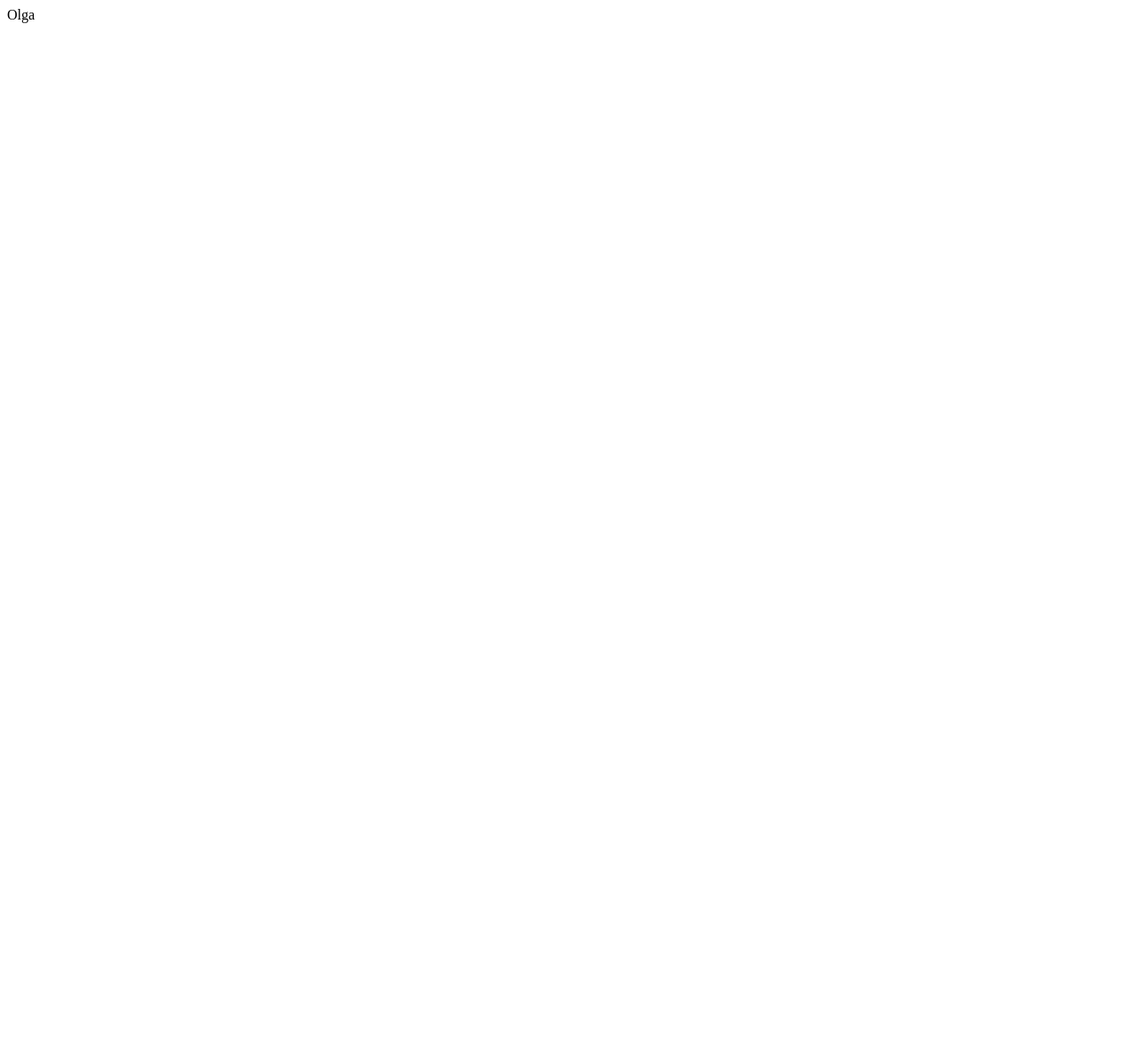
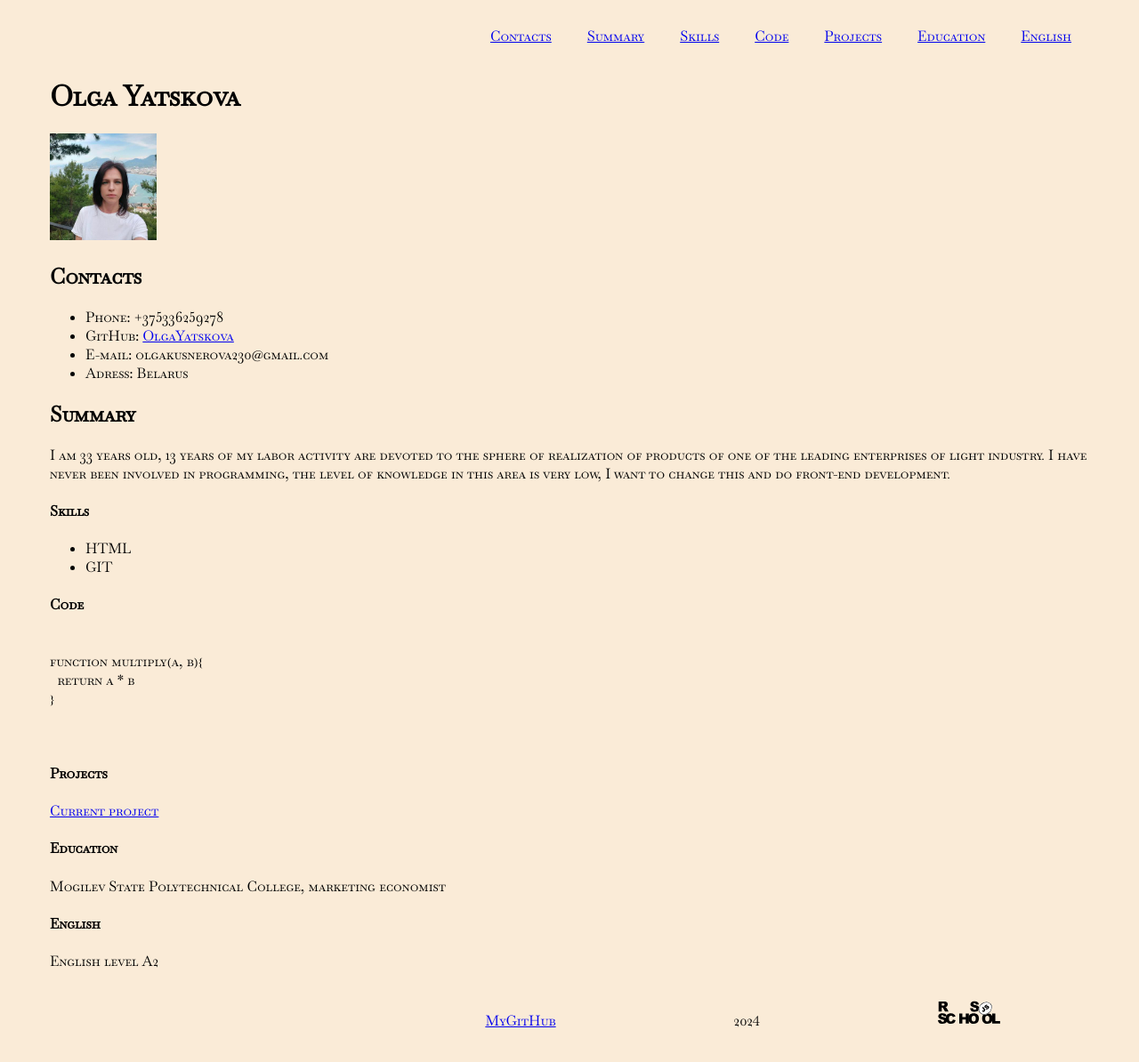
Before and after one commit to OlgaYatskova/rsschool-cv, a plain HTML site: page index.html in a window 1280 px wide. Shown: the whole page at 89% size. Before the commit the page ends 800 px from the top, so only its background shows below. Drawn offline with Linux system fonts and the light colour scheme.

Commit message:
fix: fix index.html add style.css

```diff
--- a/index.html
+++ b/index.html
@@ -3,9 +3,81 @@
 <head>
     <meta charset="UTF-8">
     <meta name="viewport" content="width=device-width, initial-scale=1.0">
-    <title>Document</title>
+    <title>Olga CV</title>
+    <link rel="stylesheet" href="./style.css" />
+    <link rel="icon" href="./assets/img/favicon.ico" />
 </head>
 <body>
-    Olga
+    <header class="header">
+            <nav class="nav">
+                <ul class="nav-list">
+                    <li class="nav-item"><a href="#contacts" class="nav-link">Contacts</a></li>
+                    <li class="nav-item"><a href="#summary" class="nav-link">Summary</a></li>
+                    <li class="nav-item"><a href="#skills" class="nav-link">Skills</a></li>
+                    <li class="nav-item"><a href="#code" class="nav-link">Code</a></li>
+                    <li class="nav-item"><a href="#projects" class="nav-link">Projects</a></li>
+                    <li class="nav-item"><a href="#education" class="nav-link">Education</a></li>
+                    <li class="nav-item"><a href="#english" class="nav-link">English</a></li>
+                </ul>
+            </nav>
+    </header>
+    <main>
+            <p>
+            <h1>Olga Yatskova</h1>
+            </p>
+            <img src="./assets/img/Photo.jpg" alt="Photo" width="120" height="120">
+            <p>
+            <h2>Contacts</h2>
+            </p>
+            <ul>
+                <li>Phone: +375336259278</li>
+                <li>GitHub: <a href="https://github.com/OlgaYatskova">OlgaYatskova</a></li>
+                <li>E-mail: olgakusnerova230@gmail.com</li>
+                <li>Adress: Belarus</li>
+            </ul>
+            <p>
+            <h2>Summary</h2>
+            </p>
+            <p>I am 33 years old, 13 years of my labor activity are devoted to the sphere of realization of products of
+                one of the leading enterprises of light industry. I have never been involved in programming, the level
+                of knowledge in this area is very low, I want to change this and do front-end development.</p>
+            <p>
+            <h4>Skills</h4>
+            </p>
+            <ul>
+                <li>HTML</li>
+                <li>GIT</li>
+            </ul>
+            <p>
+            <h4>Code</h4>
+            </p>
+            <pre>
+            <code>
+function multiply(a, b){
+  return a * b
+}
+            </code>
+            </pre>
+            <p>
+            <h4>Projects</h4>
+            </p>
+            <a href="https://olgayatskova.github.io/rsschool-cv/">Current project</a>
+            <p>
+            <h4>Education</h4>
+            </p>
+            <p>Mogilev State Polytechnical College, marketing economist</p>
+            <p>
+            <h4>English</h4>
+            </p>
+            <p>English level A2</p>
+    </main>
+    <footer class="footer">
+        <ul class="footer-list">
+            <li><a class="footer-link" href="https://github.com/OlgaYatskova">MyGitHub</a></li>
+            <li><p class="footer-link">2024</p></li>
+            <li><a class="footer-link" href="https://rs.school/courses/javascript-ru"><img
+                    src="./assets/img/rs-school-logo.svg" width="70" height="40"></a></li>
+        </ul>
+    </footer>
 </body>
 </html>
--- a/style.css
+++ b/style.css
@@ -0,0 +1,45 @@
+@font-face {
+    font-family: BaskervvilleSC;
+    src: url("assets/fonts/BaskervvilleSC-Regular.ttf");
+}
+
+* {
+    font-family: BaskervvilleSC;
+    box-sizing: border-box;
+}
+
+body {
+    background-color: antiquewhite;
+    max-width: 1200px;
+    margin-left: auto;
+    margin-right: auto;
+    padding-left: 16px;
+    padding-right: 16px;
+}
+
+.nav-list {
+    align-items: center;
+    display: flex;
+    justify-content: flex-end;
+}
+
+.nav-list {
+    list-style: none;
+}
+
+.nav-link {
+    padding: 0 20px;
+    line-height: 50px;
+}
+
+.footer-list {
+    list-style: none;
+    align-items: center;
+    display: flex;
+    justify-content: flex-end;
+}
+
+.footer-link {
+    padding: 0 100px;
+    line-height: 50px;
+}
```
Also changed, not shown: assets/fonts/BaskervvilleSC-Regular.ttf (added), assets/fonts/OFL.txt (added), assets/img/Photo.jpg (added), assets/img/favicon.ico (added), assets/img/rs-school-logo.svg (added).
